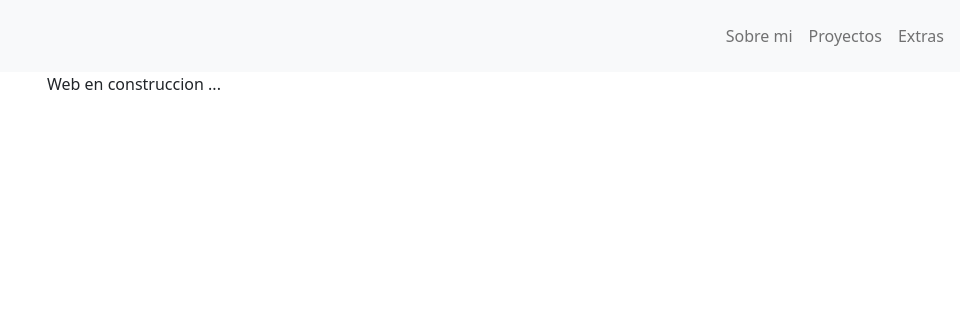
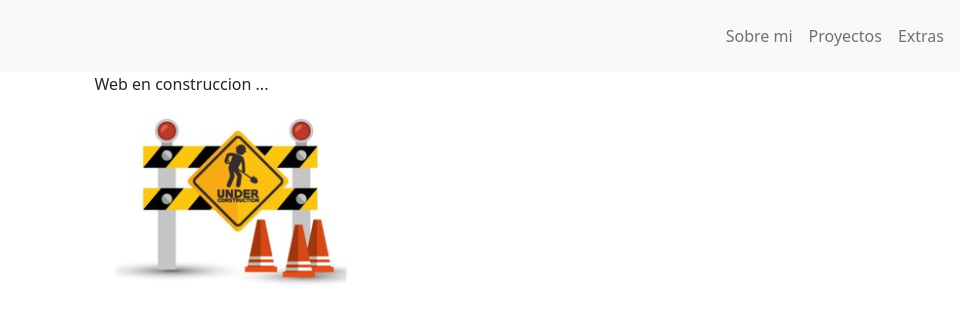
Before and after one commit to darkmoon65/Portafolio, a plain HTML site: page extras.html in a window 1280 px wide. Shown: the whole page, without its empty margins (320-1280 px from the left). Drawn offline with nearby package versions, Linux system fonts and the light colour scheme.

Commit message:
cambios...

```diff
--- a/extras.html
+++ b/extras.html
@@ -21,8 +21,9 @@
         </nav>
        <div class="container">
            <div class="row justify-content-md-center">
-               <div class="col-md-6">
+               <div class="col-md-5">
                    <p>Web en construccion ...</p>
+                   <img src="img/temp.png" >
                </div>
            </div>
        </div>
```
Also changed, not shown: img/temp.PNG (added).
